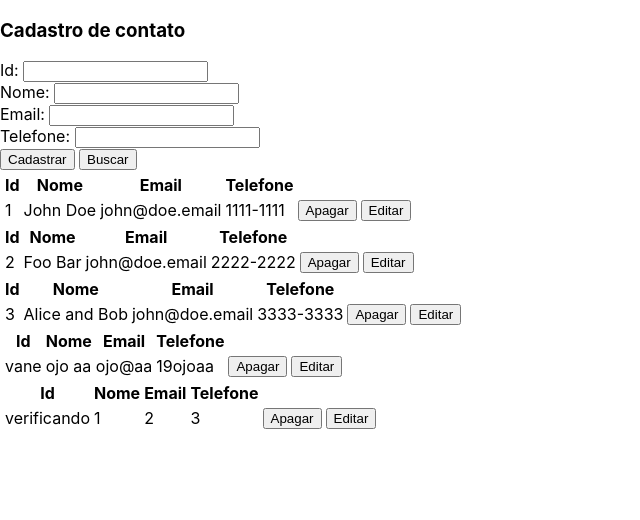
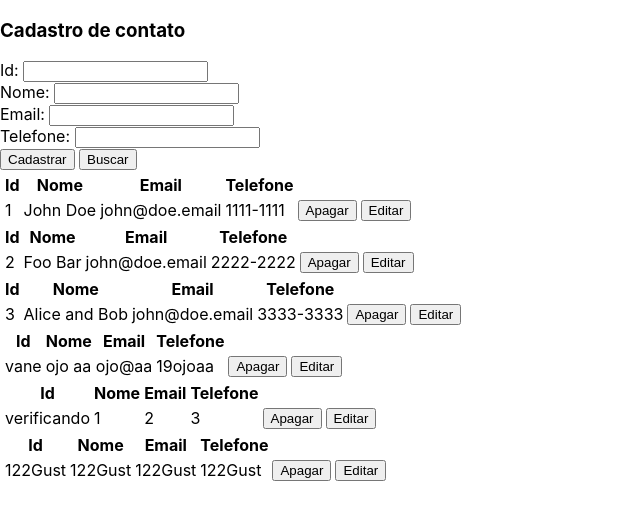
Before and after one commit to BerdayesVanessa/Exercicio_agenda_contatos_React, a React (Create React App) app: page / in a window 1280 px wide. Shown: the top 520 px of the page, without its empty margins (0-640 px from the left). Built offline with nearby package versions, Linux system fonts and the light colour scheme; data requests are answered from the project's data file.

Commit message:
Adicionando versão de fetch da API

```diff
--- a/exemplo.json
+++ b/exemplo.json
@@ -29,6 +29,12 @@
       "email": "2",
       "telefone": "3",
       "id": "verificando"
+    },
+    {
+      "id": "122Gust",
+      "nome": "122Gust",
+      "email": "122Gust",
+      "telefone": "122Gust"
     }
   ]
 }
--- a/src/App.js
+++ b/src/App.js
@@ -8,7 +8,8 @@ export default class App extends React.Component {
     super();
 
     this.state = {
-      contatos: []
+      contatos: [],
+      version: 0,
     };
 
     this.fetchContatos = this.fetchContatos.bind(this);
@@ -17,7 +18,7 @@ export default class App extends React.Component {
   fetchContatos() {
     fetch("http://localhost:3000/contatos")
       .then((response) => response.json())
-      .then((contatos) => this.setState({ contatos: contatos }));
+      .then((contatos) => this.setState({ contatos: contatos, version: this.state.version + 1 }));
   }
 
   componentDidMount() {
```
